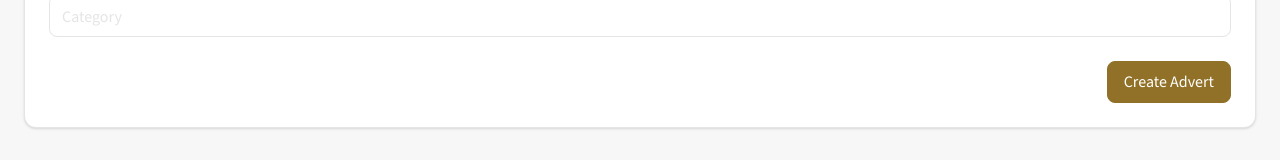
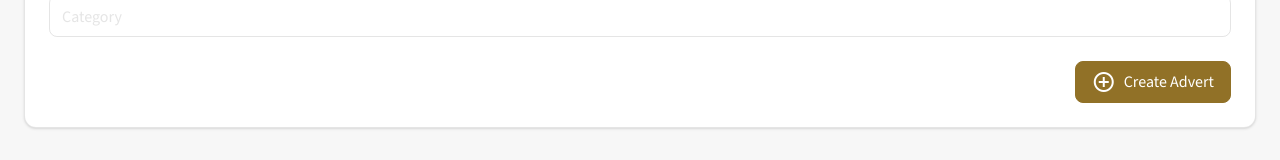
Before and after one commit to MicroJobsProject/microjobs, a React (Vite) app: page /advert/new in a window 1280 px wide. Shown: the part 694-854 px from the top of the page. Built offline with nearby package versions, Linux system fonts and the light colour scheme; no server answers; sample sign-in values are in the browser's storage.

Commit message:
styling done

```diff
--- a/src/pages/advert/NewAdvert.tsx
+++ b/src/pages/advert/NewAdvert.tsx
@@ -123,6 +123,7 @@ function NewAdvertPage() {
             </div>
             <div className="flex justify-end">
               <button type="submit" className="btn btn-primary">
+                <span className="material-symbols-outlined">add_circle</span>
                 Create Advert
               </button>
             </div>
@@ -134,6 +135,5 @@ function NewAdvertPage() {
 }
 //TODO: add photo upload
 //TODO: add category select
-//TODO: style the page
 
 export default NewAdvertPage;
```
